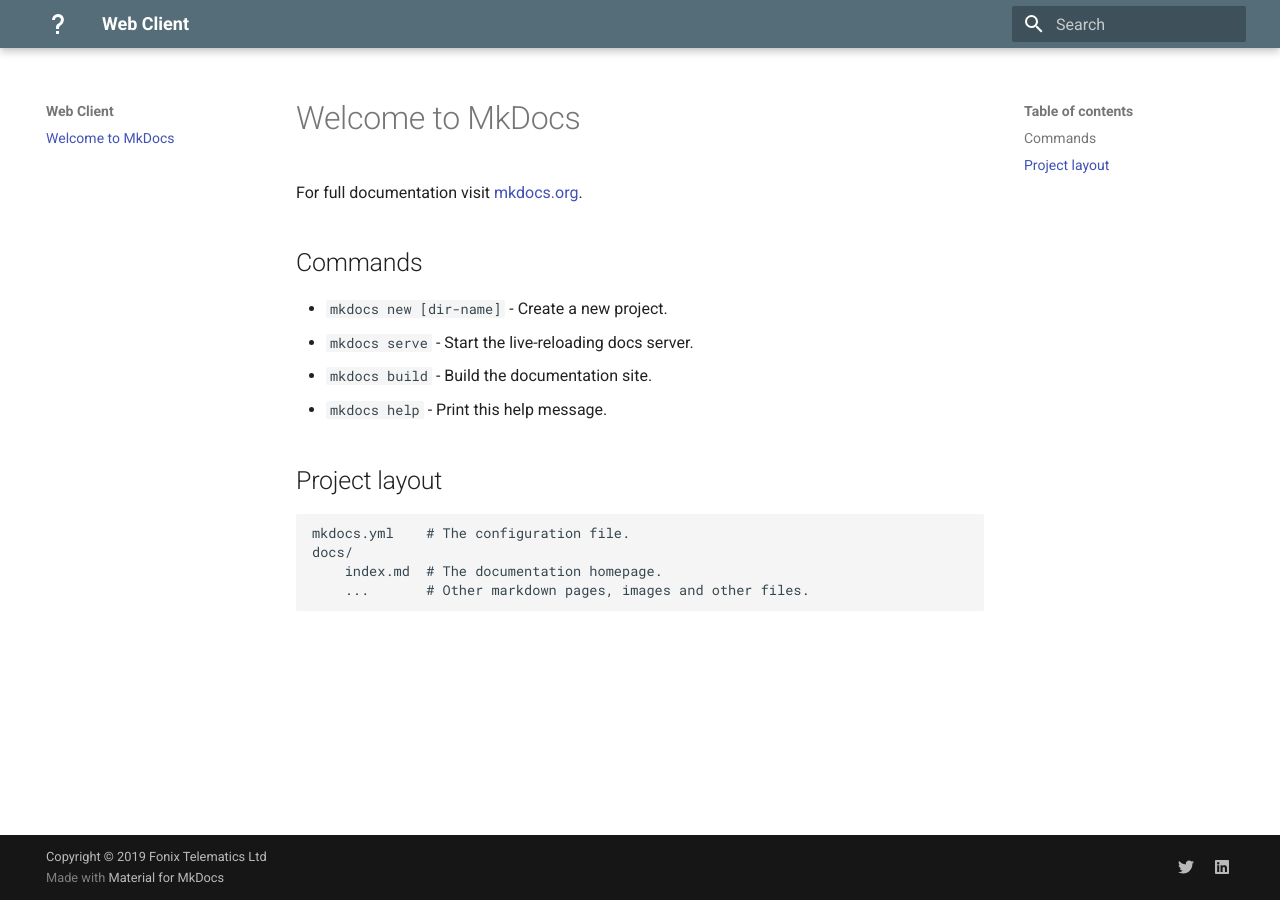
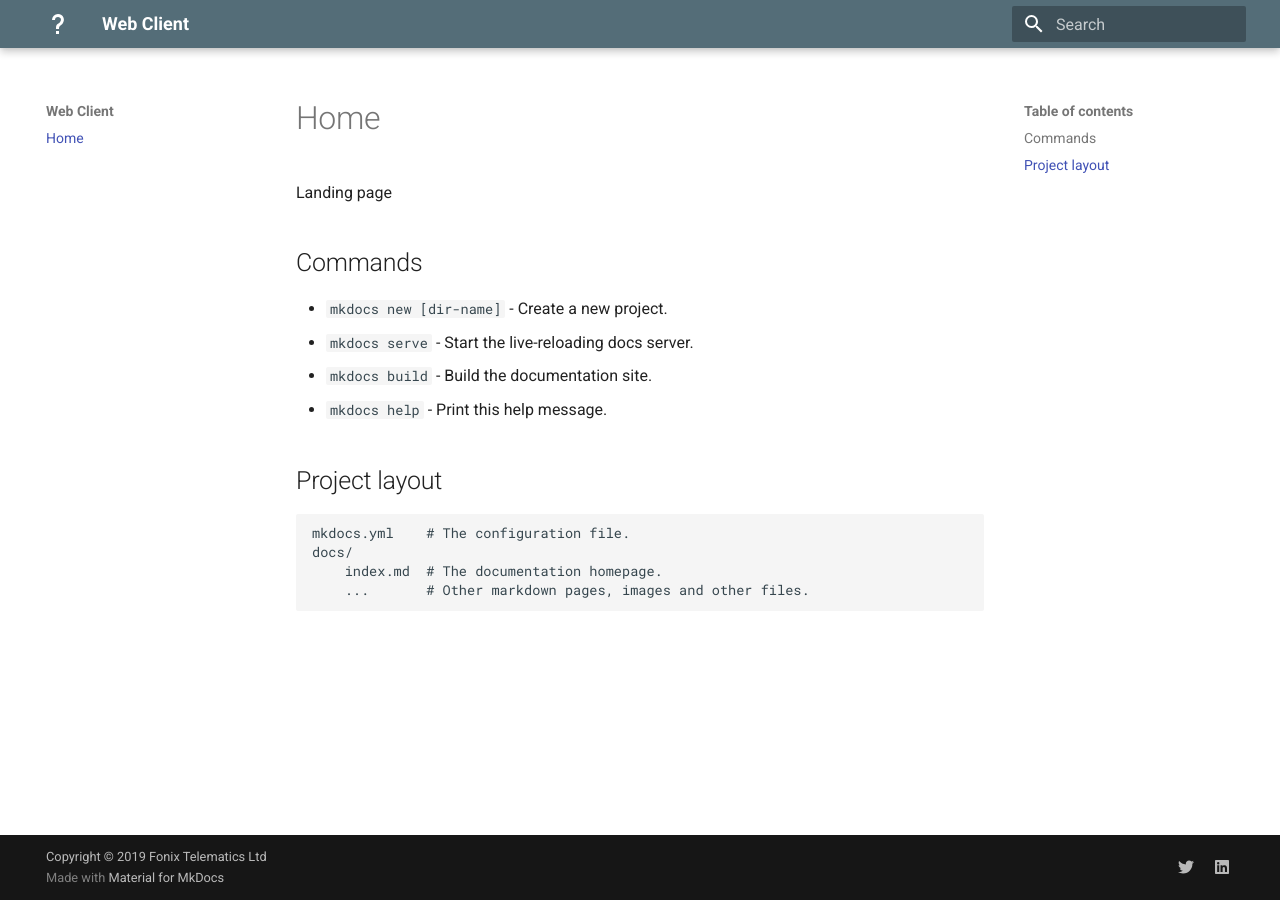
Before and after one commit to fonixtelematics/user-manual, an MkDocs documentation site: the page built from docs/index.md, in a window 1280 px wide. Built offline with MkDocs 1.6.1 and Material for MkDocs 9.7.7, drawn with Linux system fonts in a browser that asks for light colours.

Commit message:
docs/index.md updated from https://stackedit.io/

```diff
--- a/docs/index.md
+++ b/docs/index.md
@@ -1,6 +1,6 @@
-# Welcome to MkDocs
+# Home
 
-For full documentation visit [mkdocs.org](https://mkdocs.org).
+Landing page
 
 ## Commands
 
```
Also changed, not shown: other parts of docs/index.md (+3 -0 lines).
